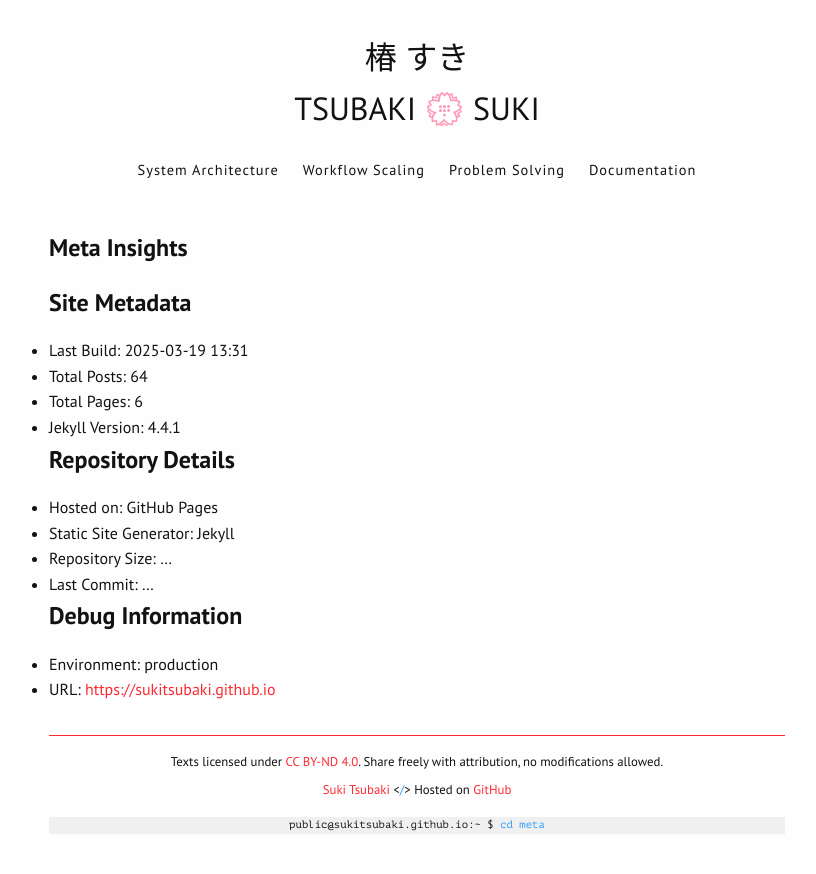
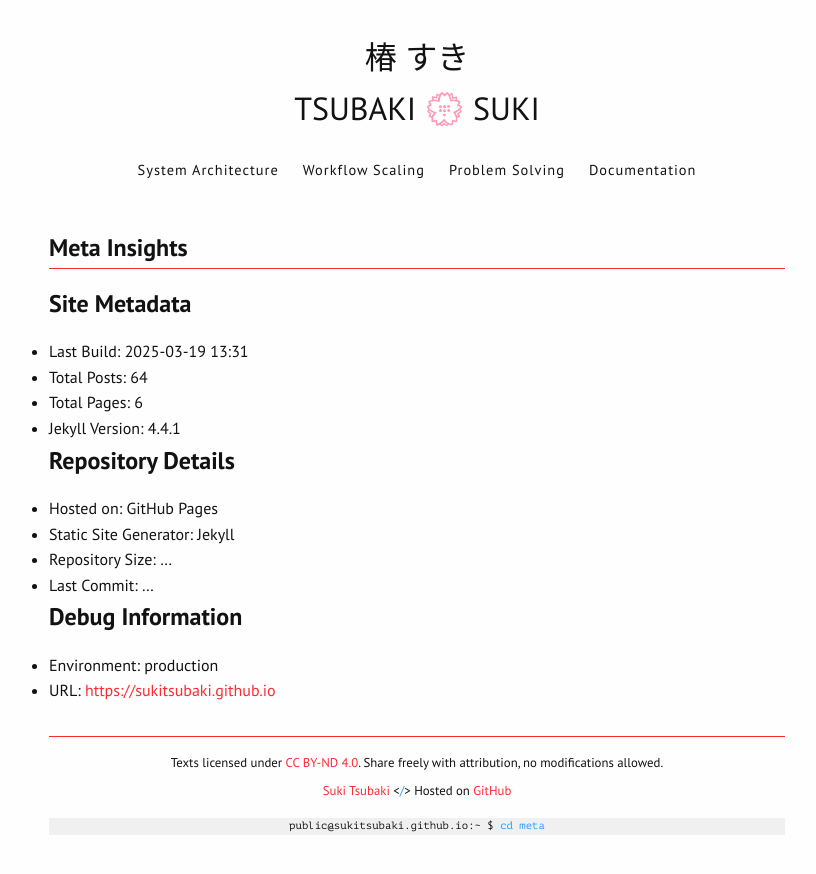
Before and after one commit to sukitsubaki/sukitsubaki.github.io, a Jekyll site: the page built from pages/meta.md, in a window 1280 px wide. Shown: the top 874 px of the page, without its empty margins (223-1039 px from the left). Built offline with Jekyll 4.4.1, drawn with Linux system fonts in a browser that asks for light colours.

Commit message:
import individual.css

```diff
--- a/assets/css/main.css
+++ b/assets/css/main.css
@@ -4,6 +4,7 @@
 @import 'base/variables.css';
 @import 'base/reset.css';
 @import 'base/animations.css';
+@import 'base/individual.css';
 
 /* Layout Styles */
 @import 'layouts/home.css';
```
